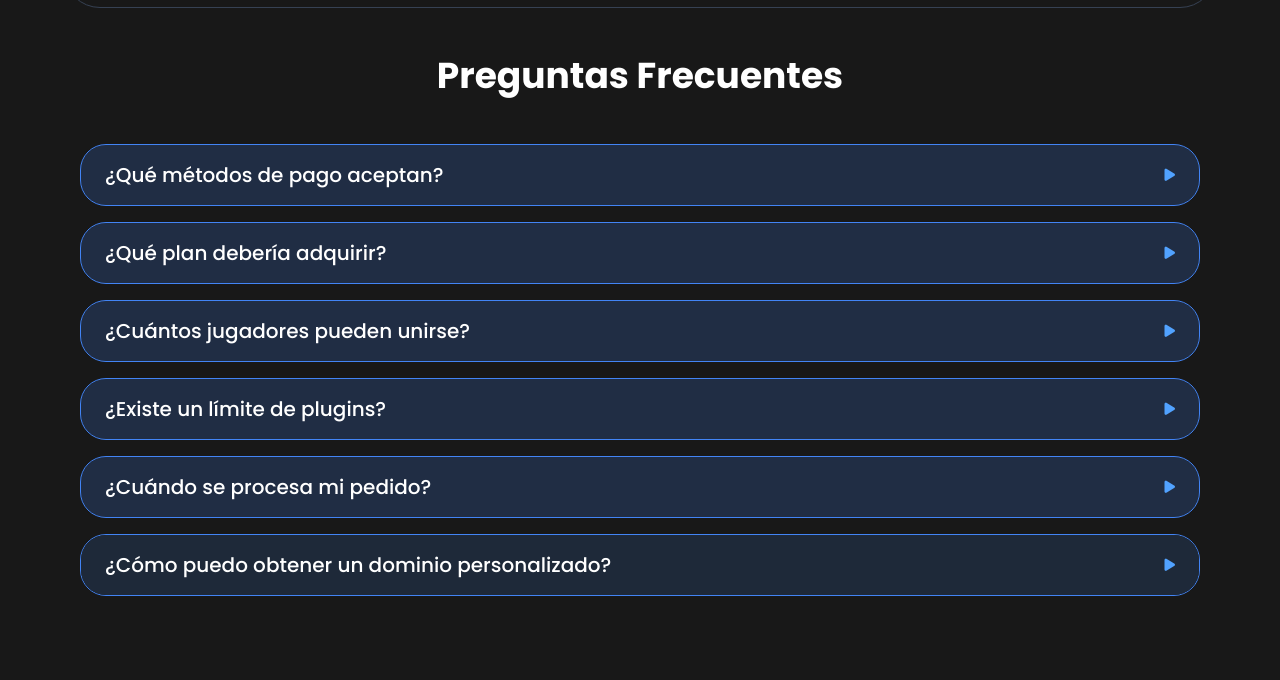
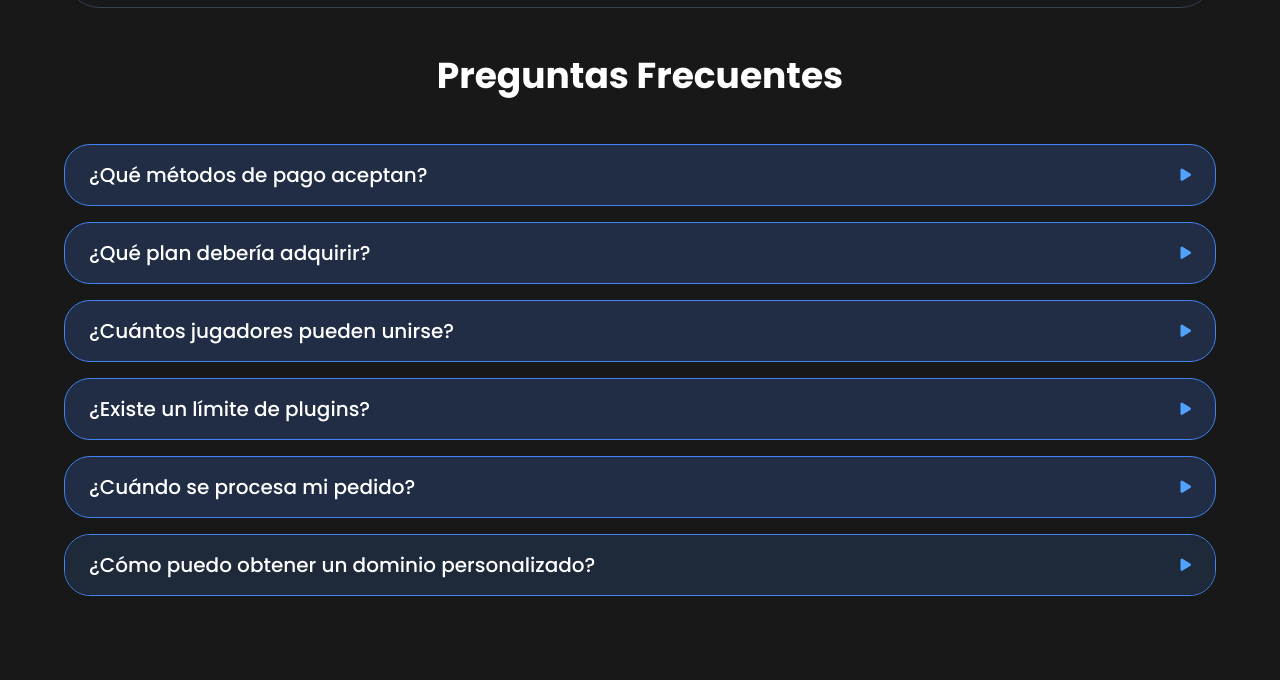
Before and after one commit to Quelopande/rendercores.online, a website: page public/index.html in a window 1280 px wide. Shown: the part 3540-4220 px from the top of the page. Drawn offline with Linux system fonts and the light colour scheme.

Commit message:
Make responsive that werent from the last two sections new design in index.

```diff
--- a/public/index.html
+++ b/public/index.html
@@ -221,7 +221,7 @@
             <img src="./assets/img/panel1.png" id="panelDisplayImg" alt="Imagen que muestra el panel de gestión del servidor." class="w-full lg:w-2/3 rounded-5xl border-1 border-branding">
         </div>
     </div>
-    <div class="max-w-6xl mx-auto px-4 py-12">
+    <div class="max-w-6xl mx-auto min-[1160px]:px-0 px-4 py-12">
         <h1 class="text-4xl font-bold text-center mb-12">Preguntas Frecuentes</h1>
         <div class="space-y-4" id="faq-container">
             <div class="border border-branding rounded-5xl overflow-hidden transition-all duration-300">
```
Also changed, not shown: public/output.css.
